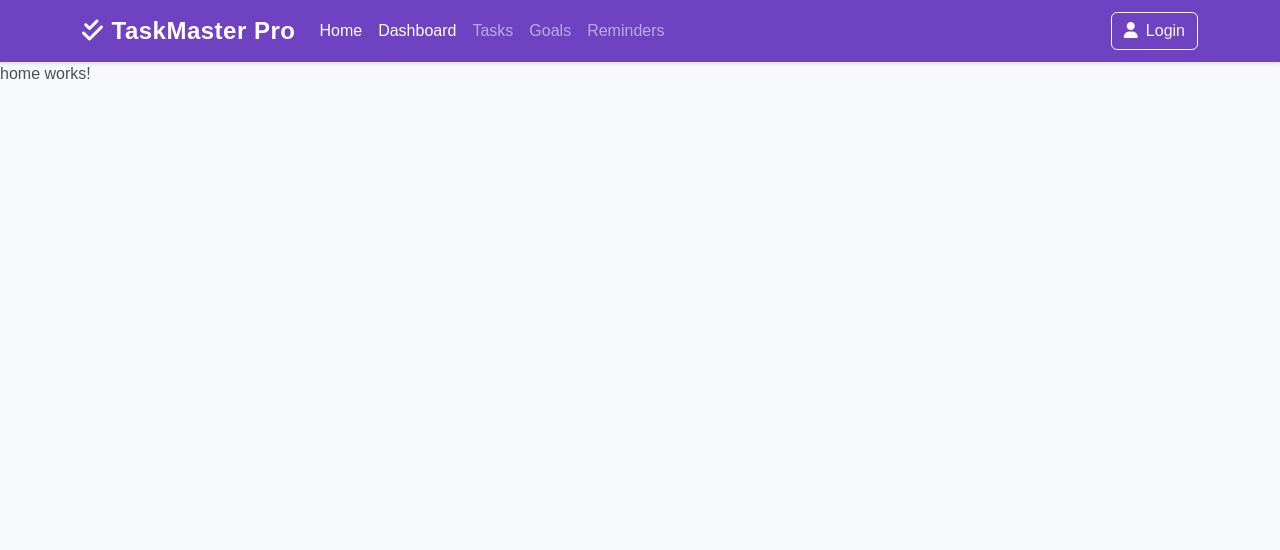
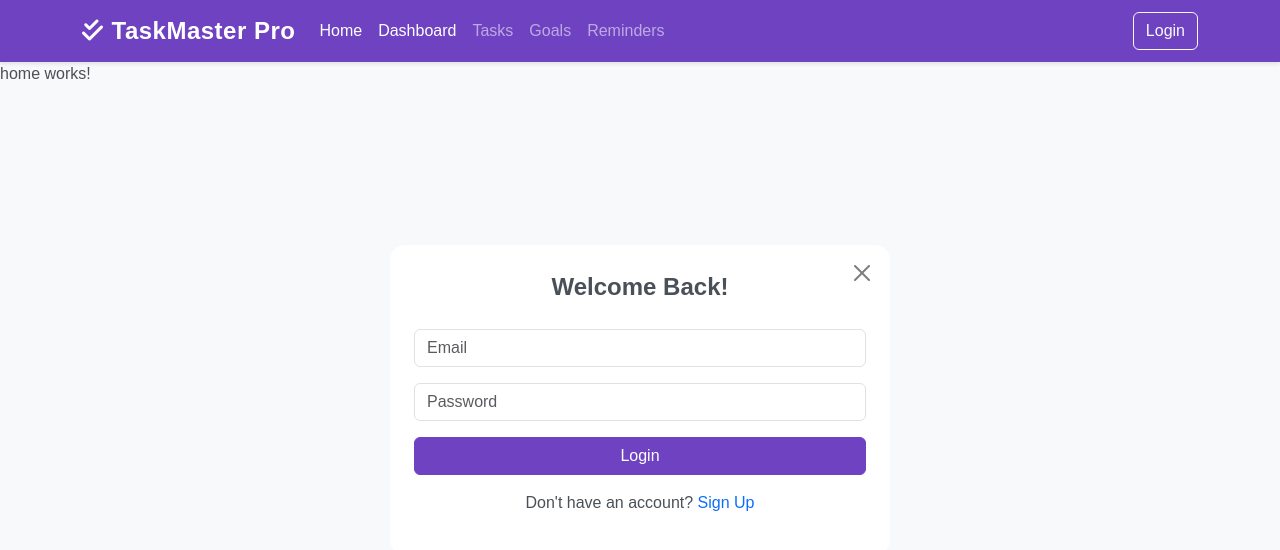
Before and after one commit to Alba98/Goal-Planner-App-Angular, an Angular app: page /home in a window 1280 px wide. Both pictures are taken after a click on the button "Login". Shown: the top 550 px of the page. Built offline with nearby package versions, Linux system fonts and the light colour scheme.

Commit message:
create login modal and open/close

```diff
--- a/src/app/app.component.ts
+++ b/src/app/app.component.ts
@@ -1,6 +1,7 @@
 import { Component } from '@angular/core';
 import { RouterOutlet } from '@angular/router';
 import { NavbarComponent } from "./components/navbar/navbar.component";
+import { LoginModalComponent } from "./components/login-modal/login-modal.component";
 
 @Component({
   selector: 'app-root',
--- /dev/null
+++ b/src/app/components/login-modal/login-modal.component.html
@@ -0,0 +1,53 @@
+<div class="modal" tabindex="-1" [style.display]="visible ? 'block' : 'none'" (click)="onBackdropClick($event)">
+    <div class="modal-dialog modal-dialog-centered">
+        <div class="modal-content">
+            <div class="modal-body p-4">
+                <div class="text-center mb-4">
+                    <h4 class="modal-title fw-bold" id="authModalTitle">Welcome Back!</h4>
+                    <button type="button" class="btn-close position-absolute top-0 end-0 m-3"
+                        (click)="closeModal()" data-bs-dismiss="modal"></button>
+                </div>
+
+                <!-- @if (isLoginFormVisible()) { -->
+                    <form id="loginForm" class="needs-validation">
+                        <div class="mb-3">
+                            <input type="email" name="emailId"class="form-control" placeholder="Email" required>
+                        </div>
+                        <div class="mb-3">
+                            <input type="password" class="form-control" name="password" placeholder="Password" required>
+                        </div>
+                        <button type="button" class="btn btn-primary w-100 mb-3">Login</button>
+                        <p class="text-center">
+                            Don't have an account?
+                            <a id="showSignup" class="text-decoration-none">Sign Up</a>
+                        </p>
+                    </form>
+                <!--  } @else {
+                    <form id="signupForm" class="needs-validation">
+                        <div class="mb-3">
+                            <input type="text" name="fullName" [(ngModel)]="registerObj.fullName" class="form-control" placeholder="Full Name" required>
+                        </div>
+                        <div class="mb-3">
+                            <input type="email" name="emailId" [(ngModel)]="registerObj.emailId" class="form-control" placeholder="Email" required>
+                        </div>
+                        <div class="mb-3">
+                            <input type="password" name="password"  [(ngModel)]="registerObj.password" class="form-control" placeholder="Password" required>
+                        </div>
+                        <div class="mb-3">
+                            <input type="text" name="mobileNo" [(ngModel)]="registerObj.mobileNo"  class="form-control" placeholder="Confirm Password" required>
+                        </div>
+                        <button type="button" class="btn btn-primary w-100 mb-3" (click)="onRegister()">Sign Up</button>
+                        <p class="text-center">
+                            Already have an account?
+                            <a   id="showLogin" class="text-decoration-none" (click)="toggleForm()">Login</a>
+                        </p>
+                    </form>
+                } -->
+
+
+                <!-- Signup Form (Hidden by default) -->
+
+            </div>
+        </div>
+    </div>
+</div>
--- /dev/null
+++ b/src/app/components/login-modal/login-modal.component.ts
@@ -0,0 +1,32 @@
+import { Component, EventEmitter, HostListener, Input, Output } from '@angular/core';
+
+@Component({
+  selector: 'app-login-modal',
+  templateUrl: './login-modal.component.html',
+  styleUrls: ['./login-modal.component.css']
+})
+export class LoginModalComponent {
+  @Input() visible: boolean = false;
+  @Output() close = new EventEmitter<void>();
+
+  // Cierra el modal (emite el evento al padre)
+  closeModal() {
+    this.close.emit();
+  }
+
+  // Maneja clics en el fondo del modal
+  onBackdropClick(event: MouseEvent) {
+    // Si el clic fue directamente en el elemento con clase 'modal' (el fondo)
+    if ((event.target as HTMLElement).classList.contains('modal')) {
+      this.closeModal();
+    }
+  }
+
+  // Cierra con la tecla Escape (solo si el modal está visible)
+  @HostListener('document:keydown.escape', ['$event'])
+  onEscape(event: KeyboardEvent) {
+    if (this.visible) {
+      this.closeModal();
+    }
+  }
+}
--- a/src/app/components/navbar/navbar.component.html
+++ b/src/app/components/navbar/navbar.component.html
@@ -35,12 +35,12 @@
                 <button class="btn btn-secondary" (click)="onLogOff()" >
                     <i class="fas fa-user me-2"></i> LogOff
                 </button>
-            } @else { <button class="btn btn-outline-light" (click)="openModel()"> -->
-                <button class="btn btn-outline-light">
-                    <i class="fas fa-user me-2"></i>Login
-                </button>
+            } @else {  -->
+              <button class="btn btn-outline-light" (click)="openModal()">Login</button>
             <!-- }
            -->
         </div>
     </div>
 </nav>
+
+<app-login-modal [visible]="modalVisible" (close)="closeModal()"></app-login-modal>
--- a/src/app/components/navbar/navbar.component.ts
+++ b/src/app/components/navbar/navbar.component.ts
@@ -1,11 +1,20 @@
-import { Component } from '@angular/core';
+import { Component, ElementRef, ViewChild } from '@angular/core';
+import { LoginModalComponent } from "../login-modal/login-modal.component";
 
 @Component({
   selector: 'app-navbar',
-  imports: [],
+  imports: [LoginModalComponent],
   templateUrl: './navbar.component.html',
   styleUrl: './navbar.component.css'
 })
 export class NavbarComponent {
+  modalVisible = false;
 
+  openModal() {
+    this.modalVisible = true;
+  }
+
+  closeModal() {
+    this.modalVisible = false;
+  }
 }
```
Also changed, not shown: src/app/components/login-modal/login-modal.component.css (added), 1 other file (tests, documents, lock files or other folders).
